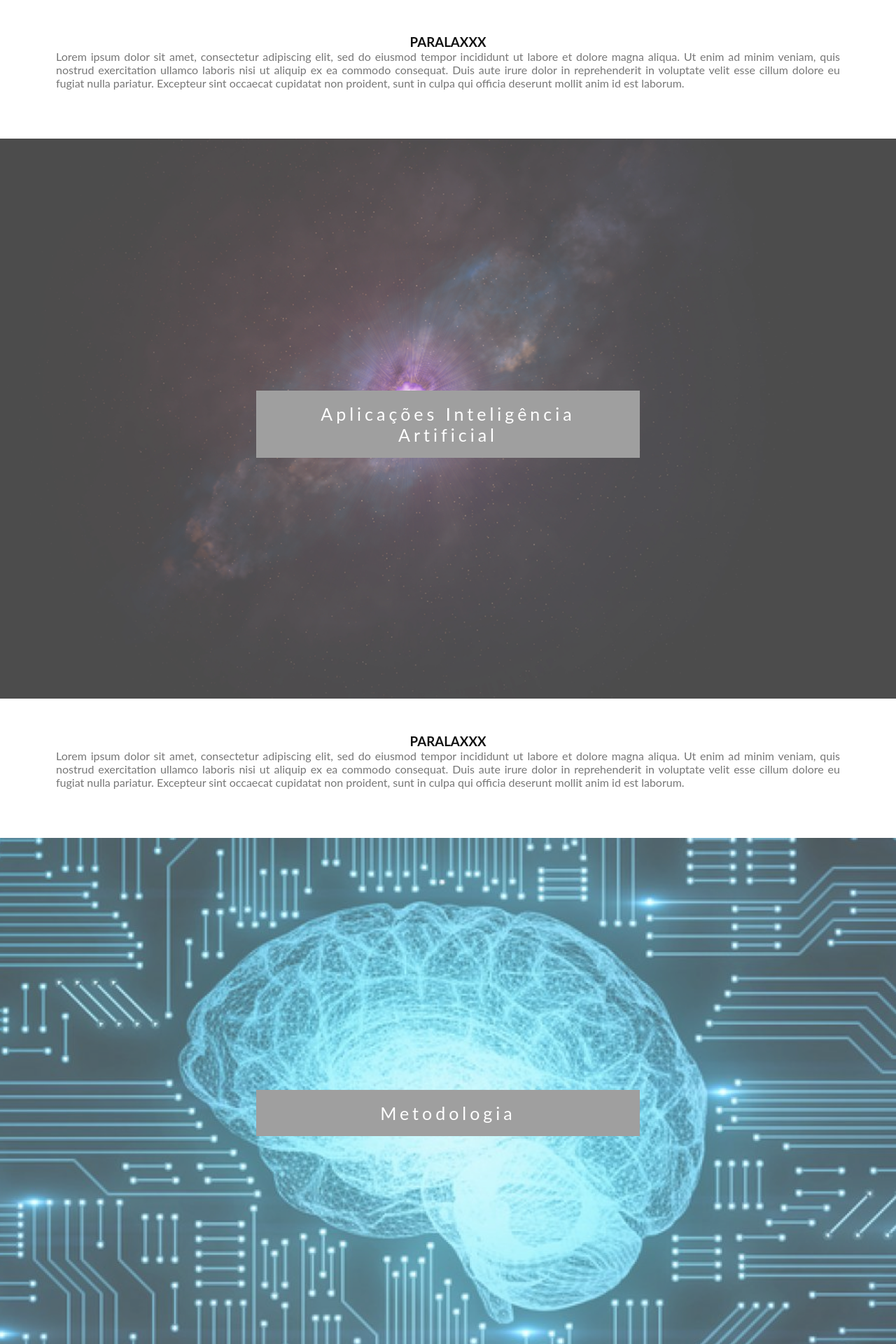
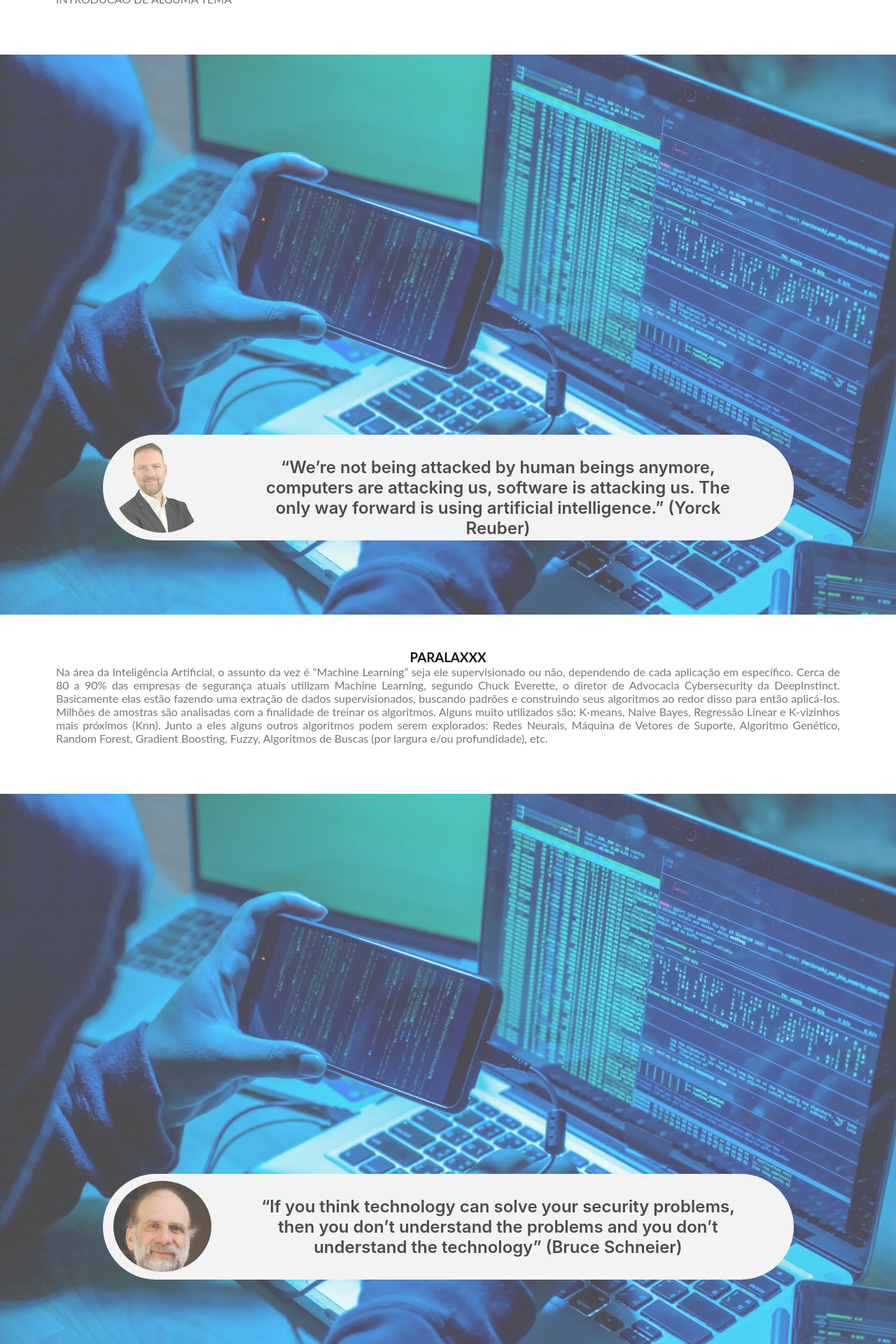
Before and after one commit to GelsonFilho/IA_WebPage, a PHP site: page /static.html in a window 1280 px wide. Shown: the part 921-2841 px from the top of the page at 70% size. Run offline with PHP 8.4, Linux system fonts and the light colour scheme.

Commit message:
AIWP-23 Fixing Responsive Content

```diff
--- a/assets/css/style.css
+++ b/assets/css/style.css
@@ -1,47 +1,15 @@
-/* @media only screen and (max-width: 600px) {
-    .caixa6{
-        background-image: url(/assets/imagens/imagem7.png);
-    }
-  } */
-
-
-.caixa6 {
-    background-image: url(/assets/imagens/imagem6.png);
+* {
+    margin: 0;
+    padding: 0;
 }
 
-
-
-
-* {
-    padding: 0;
-    margin: 0;
-}
-
-html,
-body {
-    margin: 0;
+html,body {
     font: 16px "Lato", sans-serif;
     color: #777;
     height: 100%;
 }
-
 p {
     margin-bottom: 20px;
-}
-
-h3 {
-    color: #111;
-    text-transform: uppercase;
-    text-align: center;
-}
-
-header {
-    height: 80px;
-    font: 16px "Lato", sans-serif;
-    padding-top: 40px;
-    text-align: center;
-    background-color: black;
-    color: white;
 }
 
 footer {
@@ -52,52 +20,32 @@
     text-align: center;
     line-height: 10px;
     color: white;
-    background-color: rgb(31, 30, 30);
+    background-color: rgb(30, 30, 30);
     border: 3px solid black;
 }
-
-div img {
-    border: 1px red solid;
-    border-radius: 50%;
-    float: left;
+h3 {
+    color: #111;
+    text-transform: uppercase;
+    text-align: center;
 }
-
-.caixa1,
-.caixa2,
-.caixa3,
-.caixa4,
-.caixa5,
-.caixa6 {
-    height: 100%;
-    opacity: 0.7;
-    position: relative;
-    background-repeat: no-repeat;
-    background-size: cover;
-    background-position: center;
-    background-attachment: fixed;
+.header{
+    position: fixed;
+    width: 100%;
+	background: black;
+    z-index: 1;
 }
-
-.caixa1 {
-    background-image: url(/assets/imagens/Imagem1.png);
+.container {
+    position: fixed;
+    margin-left: 482px;
+    padding-top: 10px;
+	width: 100%;
+    height: 85px;
+	position: relative;
 }
-
-.caixa2 {
-    background-image: url(/assets/imagens/imagem2.png);
+.logo-cabecalho{
+    width: 200px;
+    position:absolute;
 }
-
-.caixa3 {
-    background-image: url(/assets/imagens/imagem3.jpg);
-}
-
-.caixa4 {
-    background-image: url(/assets/imagens/imagem4.jpg);
-}
-
-.caixa5 {
-    background-image: url(/assets/imagens/imagem5.jpg);
-}
-
-
 .conteudo-titulo {
     position: absolute;
     left: 0;
@@ -107,14 +55,12 @@
     justify-content: center;
     display: flex;
 }
-
 .conteudo-titulo span.titulo {
     color: white;
     background-color: #777;
     padding: 18px;
     font-size: 25px;
     letter-spacing: 5px;
-    width: 100%;
 }
 
 .conteudo {
@@ -133,24 +79,106 @@
     padding: 50px 80px;
 }
 
+.imagem-apresentacao{
+    border: 1px red solid;
+    border-radius: 50%;
+    float: left;
+}
+
 .descricao-integrantes {
     padding: 40px;
     font: 20px "Lato", sans-serif;
     color: white;
     position: flex;
     background-color: #777;
-    border: 1px red solid;
+}
+
+.citacao-conteiner{
+    position: relative;
+    margin-left: auto;
+    margin-right: auto;
+    width: 987px;
+    height: 151px;
+    top: 543px;
+    background: #EEEEEE;
+    border-radius: 100px;
+
+}
+.citacao-descricao{
+    position: absolute;
+    width: 700px;
+    top: 22px;
+    left: 200px;
+    font-family: 'Inter';
+    font-style: normal;
+    font-weight: 600;
+    font-size: 24px;
+    text-align: center;
+    color: black;
+}
+
+.citacao-foto1, .citacao-foto2, .citacao-foto3, .citacao-foto4, .citacao-foto5{
+    position: relative;
+    top:10px;
+    left: 15px;
+    width: 140px;
+    height: 130px;
+    background-size: cover;
+    border-radius: 50%;
+}
+
+.citacao-foto1{
+    background-image: url(/assets/imagens/yorck-reuber.png);
+}
+.citacao-foto2{
+    background-image: url(/assets/imagens/bruce-schneier.jpg);
+}
+.citacao-foto3{
+     background-image: url(/assets/imagens/chuck-everette.jpg);
+}
+.citacao-foto4{
+    background-image: url(/assets/imagens/johan-gerber.jpg);
+}
+.citacao-foto5{
+    background-image: url(/assets/imagens/sthepane-nappo.png);
 }
 
 
-@media (max-width: 600px) {
+.caixa1,.caixa2,.caixa3,.caixa4,.caixa5,.caixa6 {
+    height: 100%;
+    opacity: 0.7;
+    position: relative;
+    background-repeat: no-repeat;
+    background-size: cover;
+    background-position: center;
+    background-attachment: fixed;
+}
+
+.caixa1 {
+    background-image: url(/assets/imagens/imagem1.jpg);
+}
+.caixa2 {
+    background-image: url(/assets/imagens/Imagem2.png);
+}
+.caixa3 {
+    background-image: url(/assets/imagens/imagem3.jpg);
+}
+
+.caixa4 {
+    background-image: url(/assets/imagens/imagem4.jpg);
+}
+.caixa5 {
+    background-image: url(/assets/imagens/Imagem5.png);
+}
+.caixa6 {
+    background-image: url(/assets/imagens/imagem6.png);
+}
+
+
+
+
+@media (max-width: 800px) {
     .caixa6 {
         background-image: url(/assets/imagens/imagem7.png);
     }
 }
-
-@media (min-width: 601px) {
-    .conteudo-titulo span.titulo {
-        max-width: 40%;
-    }
-}
--- a/static.html
+++ b/static.html
@@ -1,6 +1,6 @@
 <!DOCTYPE html>
 
-<html>
+<html lang="pt-br">
 
 <head>
     <title>Paralaxxxx</title>
@@ -8,10 +8,12 @@
     <meta name="viewport" content="width=device-width, initial-scale=1.0">
     <link rel="stylesheet" type="text/css" href="assets/css/style.css">
 </head>
+<body>
+    <header class="header">
+        <div class="container">
+             <img class="logo-cabecalho" src="/assets/imagens/Connor.png" width="10px" alt="logosite">
 
-<body>
-    <header>
-        <h1>Inteligência Artifical - Cyber Security</h1>
+        </div>
     </header>
     <div class="caixa1">
         <div class="conteudo-titulo">
@@ -21,17 +23,55 @@
     <div class="conteudo">
         <h3>Paralaxxx</h3>
         <p>
-            Lorem ipsum dolor sit amet, consectetur adipiscing elit, sed do eiusmod tempor incididunt ut labore et
-            dolore magna aliqua.
-            Ut enim ad minim veniam, quis nostrud exercitation ullamco laboris nisi ut aliquip ex ea commodo consequat.
-            Duis aute irure dolor in reprehenderit in voluptate velit esse cillum dolore eu fugiat nulla pariatur.
-            Excepteur sint occaecat cupidatat non proident, sunt in culpa qui officia deserunt mollit anim id est
-            laborum.
+            INTRODUCAO DE ALGUMA TEMA INTRODUCAO DE ALGUMA TEMA INTRODUCAO DE ALGUMA TEMA INTRODUCAO DE
+            ALGUMA TEMA INTRODUCAO DE ALGUMA TEMA INTRODUCAO DE ALGUMA TEMA INTRODUCAO DE ALGUMA TEMA INTRODUCAO DE ALGUMA TEMA
+            INTRODUCAO DE ALGUMA TEMA
+        </p>
+    </div>
+    <div class="caixa1">
+        <div class="citacao-conteiner">
+            <div class="citacao-foto1">
+                <p class="citacao-descricao">“We’re not being attacked by human beings anymore, computers are attacking us, software is attacking us.
+                                              The only way forward is using artificial intelligence.” (Yorck Reuber)</p>
+            </div>
+        </div>
+    </div>
+    <div class="conteudo">
+        <h3>Paralaxxx</h3>
+        <p>
+            Na área da Inteligência Artificial, o assunto da vez é “Machine Learning” seja ele supervisionado ou não, dependendo de cada aplicação em específico.
+            Cerca de 80 a 90% das empresas de segurança atuais utilizam Machine Learning, segundo Chuck Everette, o diretor de Advocacia Cybersecurity da DeepInstinct.
+            Basicamente elas estão fazendo uma extração de dados supervisionados, buscando padrões e construindo seus algoritmos ao redor disso para então aplicá-los.
+            Milhões de amostras são analisadas com a finalidade de treinar os algoritmos. Alguns muito utilizados são: K-means, Naive Bayes, Regressão Linear e K-vizinhos mais próximos (Knn).
+            Junto a eles alguns outros algoritmos podem serem explorados: Redes Neurais, Máquina de Vetores de Suporte, Algoritmo Genético, Random Forest, Gradient Boosting, Fuzzy,
+            Algoritmos de Buscas (por largura e/ou profundidade), etc.
+        </p>
+    </div>
+    <div class="caixa1">
+        <div class="citacao-conteiner">
+            <div class="citacao-foto2">
+                <p class="citacao-descricao">“If you think technology can solve your security problems, then you don’t understand
+                                            the problems and you don’t understand the technology” (Bruce Schneier)</p>
+            </div>
+        </div>
+    </div>
+    <div class="conteudo">
+        <h3>Paralaxxx</h3>
+        <p>
+            Na área da Inteligência Artificial, o assunto da vez é “Machine Learning” seja ele supervisionado ou não, dependendo de cada aplicação em específico.
+            Cerca de 80 a 90% das empresas de segurança atuais utilizam Machine Learning, segundo Chuck Everette, o diretor de Advocacia Cybersecurity da DeepInstinct.
+            Basicamente elas estão fazendo uma extração de dados supervisionados, buscando padrões e construindo seus algoritmos ao redor disso para então aplicá-los.
+            Milhões de amostras são analisadas com a finalidade de treinar os algoritmos. Alguns muito utilizados são: K-means, Naive Bayes, Regressão Linear e K-vizinhos mais próximos (Knn).
+            Junto a eles alguns outros algoritmos podem serem explorados: Redes Neurais, Máquina de Vetores de Suporte, Algoritmo Genético, Random Forest, Gradient Boosting, Fuzzy,
+            Algoritmos de Buscas (por largura e/ou profundidade), etc.
         </p>
     </div>
     <div class="caixa2">
-        <div class="conteudo-titulo">
-            <span class="titulo">Aplicações Inteligência Artificial</span>
+        <div class="citacao-conteiner">
+            <div class="citacao-foto3">
+                <p class="citacao-descricao">"Make yourself a target that is so hard to get into that the cyber criminals are
+                                             going to move on to somebody else that's easier to breach" (Chuck Everette)</p>
+            </div>
         </div>
     </div>
     <div class="conteudo">
@@ -46,8 +86,11 @@
         </p>
     </div>
     <div class="caixa3">
-        <div class="conteudo-titulo">
-            <span class="titulo">Metodologia</span>
+        <div class="citacao-conteiner">
+            <div class="citacao-foto4">
+                <p class="citacao-descricao">"AI is already being used by criminals in order to overcome some of the world’s cybersecurity measures...
+                                            but AI has to be part of our future, of how we attack and address cybersecurity." (Johan Gerber)</p>
+            </div>
         </div>
     </div>
     <div class="conteudo">
@@ -62,8 +105,10 @@
         </p>
     </div>
     <div class="caixa4">
-        <div class="conteudo-titulo">
-            <span class="titulo">Criptografia</span>
+        <div class="citacao-conteiner">
+            <div class="citacao-foto5">
+                <p class="citacao-descricao">"It takes 20 years to build a reputation and a few minutes of cyber-incident to ruin it" (Stephane Nappo)</p>
+            </div>
         </div>
     </div>
     <div class="conteudo">
@@ -78,8 +123,11 @@
         </p>
     </div>
     <div class="caixa5">
-        <div class="conteudo-titulo">
-            <span class="titulo">Algoritmos de Aprendizado</span>
+        <div class="citacao-conteiner">
+            <div class="citacao-foto1">
+                <p class="citacao-descricao">“If you think technology can solve your security problems, then you don’t understand the problems
+                    and you don’t understand the technology” (Bruce Schneier)</p>
+            </div>
         </div>
     </div>
     <div class="conteudo">
@@ -101,7 +149,7 @@
     <div class="conteudo-integrantes">
         <div>
             <div>
-                <img src="assets/imagens/renan.png" alt="">
+                <img class="imagem-apresentacao" src="assets/imagens/renan.png" alt="">
             </div>
             <div>
                 <p class="descricao-integrantes">
@@ -113,14 +161,13 @@
             <div>
                 <a href="https://www.facebook.com/renan.alcolea"> <img src="assets/imagens/facebook.png" width="40px"
                         alt=""> </a>
-                <a href="https://www.facebook.com/renan.alcolea"> <img src="assets/imagens/instagram.png" width="40px"
+                <a href="https://www.instagram.com/renan_alcolea/"> <img src="assets/imagens/instagram.png" width="40px"
                         alt=""> </a>
-                <a href="https://twitter.com/Alcool_ea"> <img src="assets/imagens/twitter.png" width="40px" alt=""> </a>
+                <a href="https://twitter.com/RenanAlcolea"> <img src="assets/imagens/twitter.png" width="40px" alt=""> </a>
                 <a href="http://api.whatsapp.com/send?1=pt_BR&phone=5515997850921"> <img
                         src="assets/imagens/whatsapp.png" width="40px" alt=""> </a>
             </div>
         </div>
-
     </div>
     <footer>
         Projeto Connor - Todos os Direitos Reservados ® Facens | Lenovo
```
Also changed, not shown: assets/imagens/Blackhat.jpg (renamed from assets/imagens/ff.jpg), assets/imagens/Connor.png (added), assets/imagens/Imagem7.png, assets/imagens/bruce-schneier.jpg (added), assets/imagens/chuck-everette.jpg (added), assets/imagens/imagem1.jpg (renamed from assets/imagens/imagem5.jpg), assets/imagens/johan-gerber.jpg (added), assets/imagens/sthepane-nappo.png (added), assets/imagens/yorck-reuber.png (added), css/style.css (line endings or trailing spaces), 1 other file.
